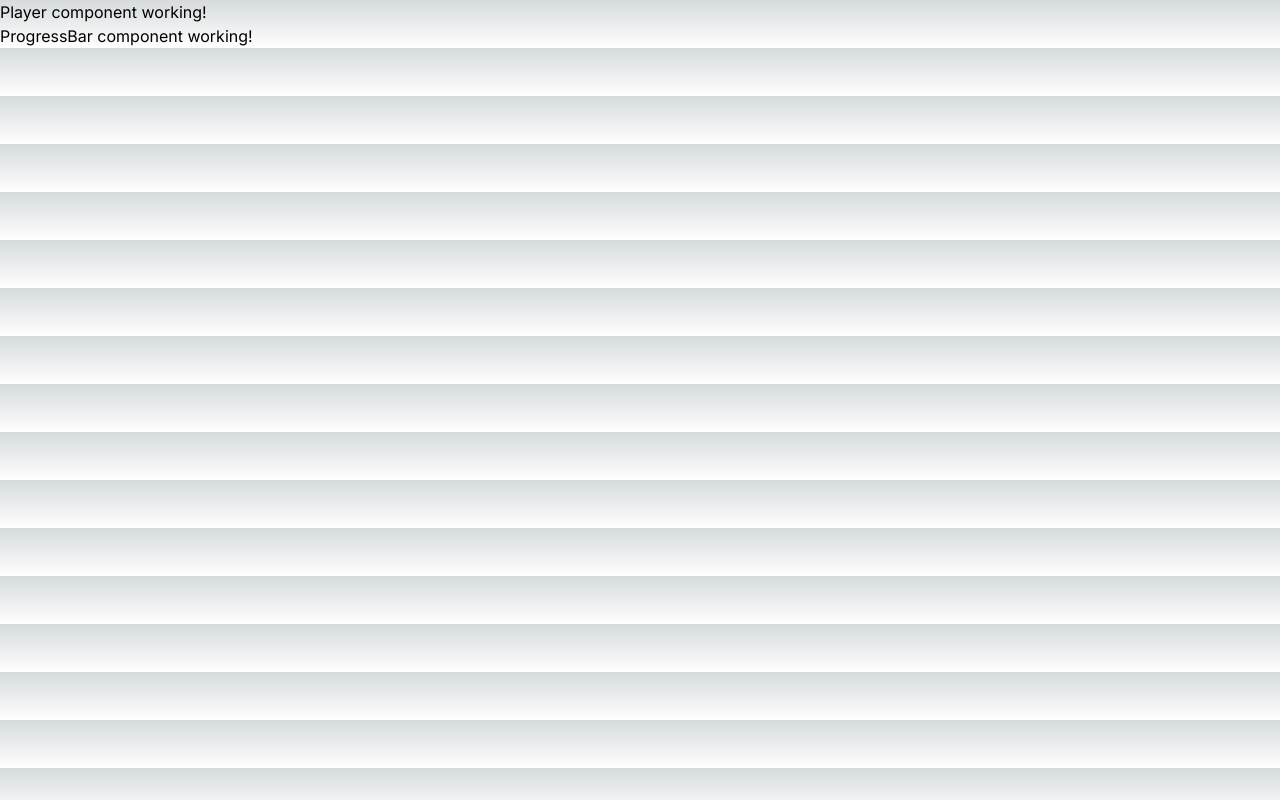
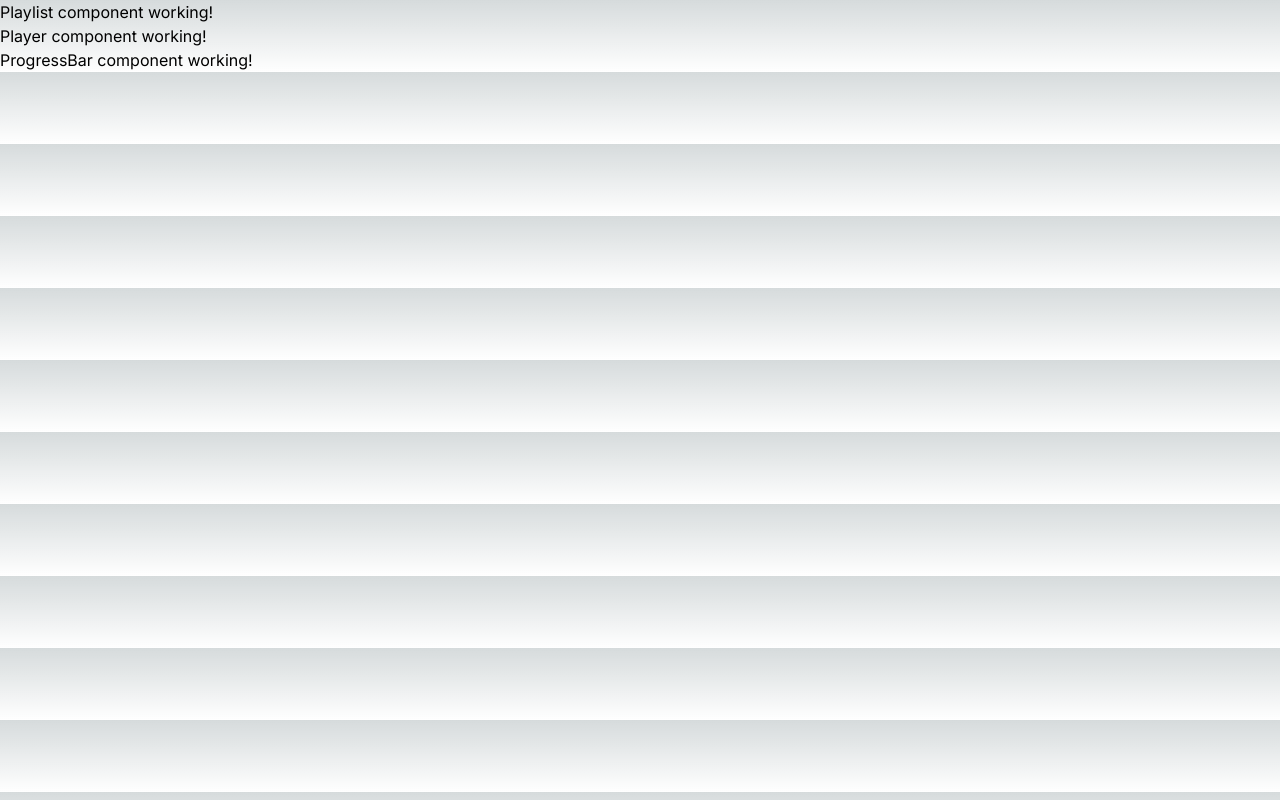
Before and after one commit to ThiagoMarvinSoares/spotify-preview-front, a Next.js app: page / in a window 1280 px wide. Built offline with nearby package versions, Linux system fonts and the light colour scheme.

Commit message:
-Added playlist component

```diff
--- /dev/null
+++ b/src/components/Playlist/Playlist.tsx
@@ -0,0 +1,3 @@
+export default function Playlist(){
+    return <h1>Playlist component working!</h1>
+}
--- a/src/views/Home.tsx
+++ b/src/views/Home.tsx
@@ -1,9 +1,11 @@
 import Player from '../components/Player/Player'
 import ProgressBar from '../components/ProgressBar/ProgressBar';
+import Playlist from '../components/Playlist/Playlist';
 
 export default function Home(){
     return (
         <div>
+            <Playlist></Playlist>
             <Player></Player>
             <ProgressBar></ProgressBar>
         </div>
```
